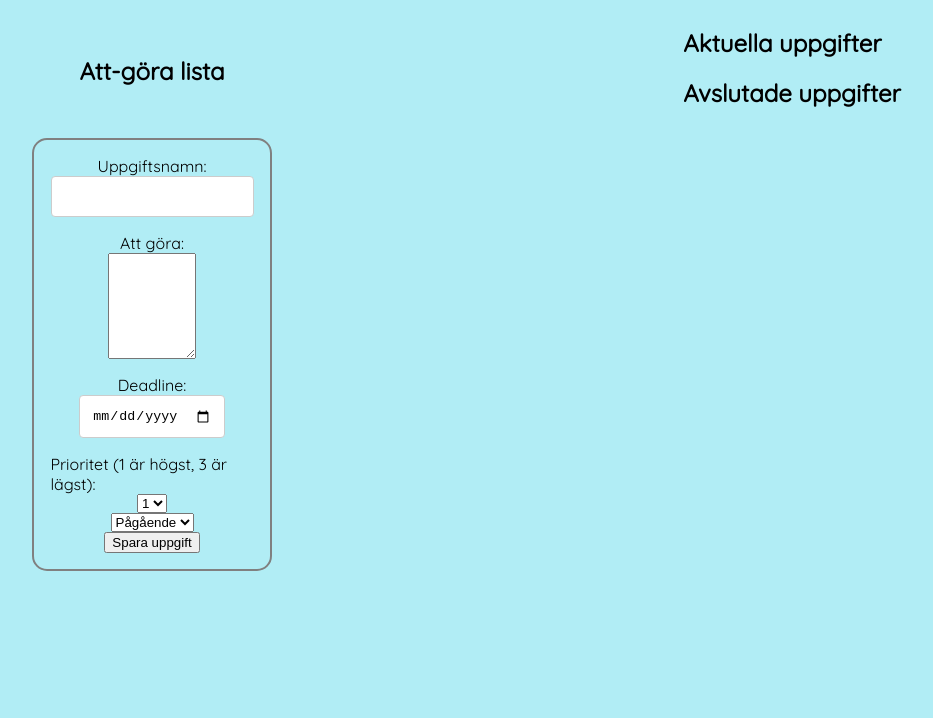
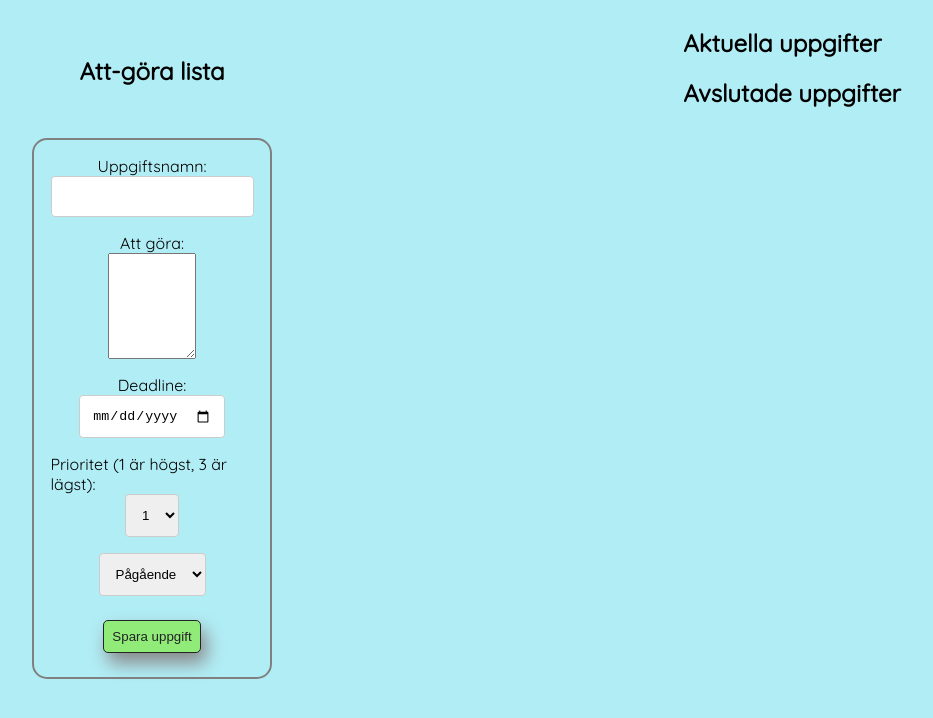
Before and after one commit to isasod2500/typescript-todo-lab2, a website built with Vite: page index.html in a window 1280 px wide. Shown: the whole page, without its empty margins (176-1109 px from the left). Built offline with nearby package versions, Linux system fonts and the light colour scheme.

Commit message:
Improved form design and made interaction with buttons clearer.

```diff
--- a/src/style.css
+++ b/src/style.css
@@ -36,13 +36,40 @@ input {
   box-sizing: border-box;
 }
 
+select {
+  margin: 0rem 1rem 1rem 1rem;
+  padding: 12px;
+  display: inline-block;
+  border: 1px solid #ccc;
+  border-radius: 4px;
+  box-sizing: border-box;
+}
+
 #description {
   width: 40%;
   height: 100px;
   margin-bottom: 1rem;
 }
 
+#submitBtn {
+       text-decoration: none;
+    color: #242424;
+    background: #90eb79;
+    border: 1px solid;
+    box-shadow: 5px 10px 18px #888888;
+    margin: 0.5rem;
+    padding: 0.5rem;
+    border-radius: 5px;
+}
 
+#submitBtn:hover {
+    text-decoration: underline;
+        background: #76ac68;
+        cursor: pointer
+}
+#submitBtn:active {
+    background: #9bff82;
+}
 
 .divider {
   border-bottom: 1px solid grey;
@@ -62,7 +89,8 @@ input {
 
 .deleteBtn:hover {
     text-decoration: underline;
-        background: #c65858
+        background: #c65858;
+        cursor: pointer
 }
 .deleteBtn:active {
     background: #f96969;
```
